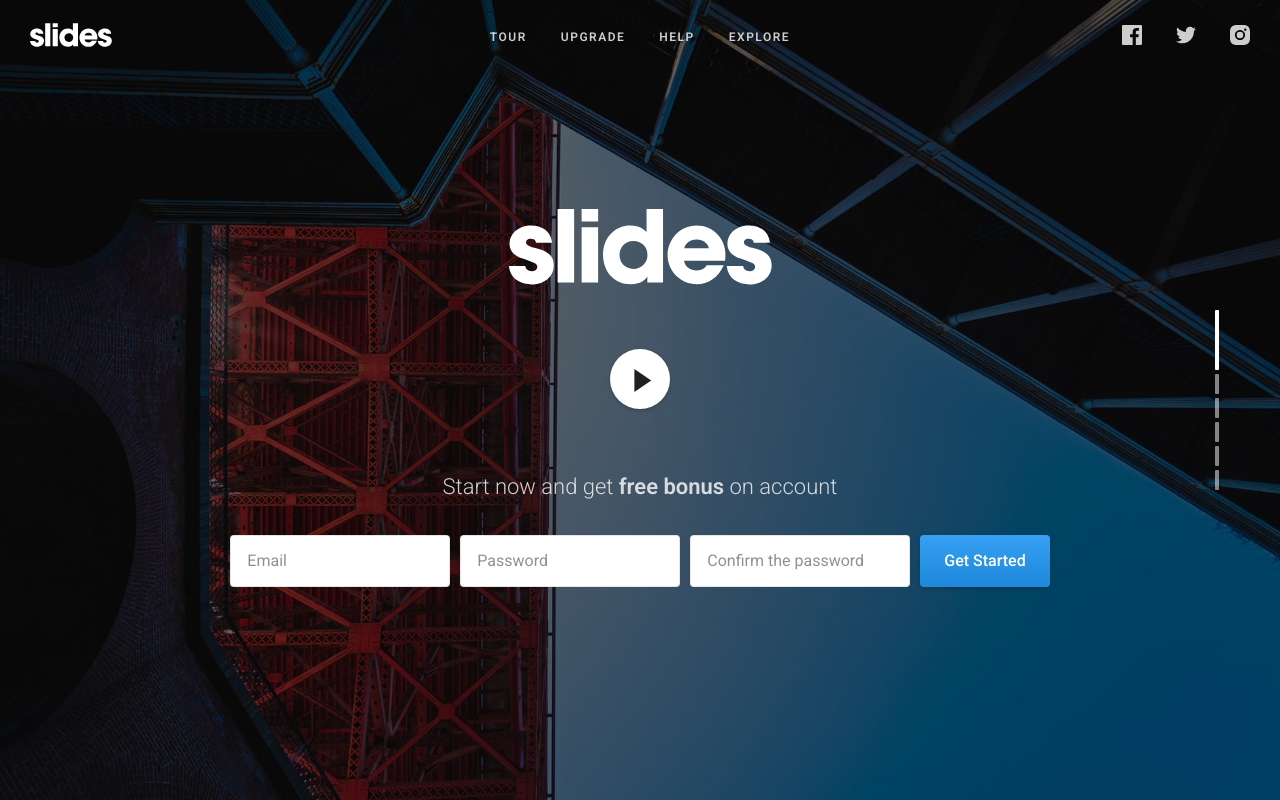
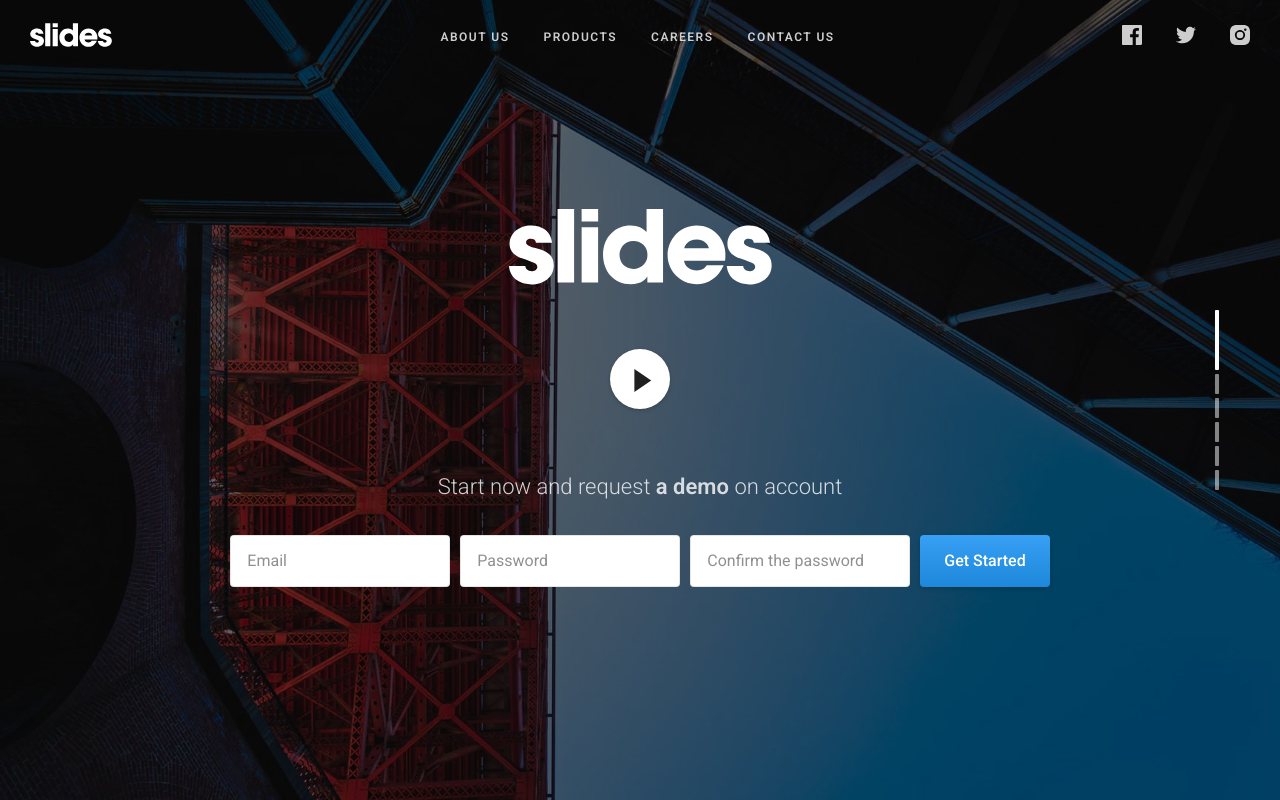
Before and after one commit to wismedical/wismedical.github.io, a plain HTML site: page index.html in a window 1280 px wide. Drawn offline with nearby package versions, Linux system fonts and the light colour scheme.

Commit message:
Update index.html

```diff
--- a/index.html
+++ b/index.html
@@ -6,7 +6,7 @@
 	<meta name="apple-mobile-web-app-capable" content="yes" />
 
 	<!-- Page Title -->
-	<title>New Template — Slides 4.1 Template Generator</title>
+	<title>Wis Medical</title>
 
 	<!-- Compressed Styles -->
 	<link href="css/slides.min.css?41331" rel="stylesheet" type="text/css">
@@ -116,10 +116,10 @@
     <div class="left"><a href="#" title="Slides Framework"><svg style="width:82px;height:24px"><use xmlns:xlink="http://www.w3.org/1999/xlink" xlink:href="#logo"></use></svg></a></div>
     <div class="center">
       <ul class="menu uppercase">
-        <li><a href="#">Tour</a></li>
-        <li><a href="#">Upgrade</a></li>
-        <li><a href="#">Help</a></li>
-        <li><a href="#">Explore</a></li>
+        <li><a href="#">About Us</a></li>
+        <li><a href="#">Products</a></li>
+        <li><a href="#">Careers</a></li>
+        <li><a href="#">Contact Us</a></li>
       </ul>
     </div>
     <div class="right">
@@ -180,7 +180,7 @@
           <div class="button play small white popupTrigger ae-2 fromCenter margin-top-6 margin-bottom-6" data-popup-id="9">
             <svg><use xmlns:xlink="http://www.w3.org/1999/xlink" xlink:href="#play"></use></svg>
           </div>
-          <p class="ae-3"><span class="opacity-8">Start now and get <b>free bonus</b> on account</span></p>
+          <p class="ae-3"><span class="opacity-8">Start now and request <b>a demo </b> on account</span></p>
           <form class="slides-form" action="#" autocomplete="off">
             <input type="email" class="input-9 ae-4 fromCenter" name="user-email" placeholder="Email" val=""/>
             <input type="password" class="input-9 ae-5 fromCenter" name="user-password" placeholder="Password" val=""/>
@@ -220,9 +220,9 @@
 
         <div class="fix-12-12">
           <div class="fix-7-12 left toRight">
-            <h1 class="ae-1">Designing a product is designing a relationship</h1>
-            <p class="ae-2"><span class="opacity-8">Man was designed in a way in which he must eat in order to give him a solid reason to go to work everyday. This helps to keep him out of trouble. God is&nbsp;wise.</span></p>
-            <a class="button blue gradient crop ae-3">Get Started</a>
+            <h1 class="ae-1">About Us</h1>
+            <p class="ae-2"><span class="opacity-8">Our mission is to deliver Better Health Data for All. Founded by the world’s leading engineers and scientists, we are driven to improve healthcare worldwide. We seek to be the best place for exceptional engineers to work.</span></p>
+            <a class="button blue gradient crop ae-3">Request a Demo</a>
           </div>
         </div>
 
@@ -240,7 +240,7 @@
 
         <div class="fix-12-12">
           <div class="fix-6-12 left toLeft">
-            <h1 class="ae-1">Designers are meant to be loved, not to be understood.</h1>
+            <h1 class="ae-1">Products</h1>
             <p class="ae-2"><span class="opacity-8">You must forget all your theories, all your ideas before the subject. What part of these is really your own will be expressed in your&nbsp;expression.</span></p>
             <a class="button blue gradient crop ae-3">Get Started</a>
           </div>
```
